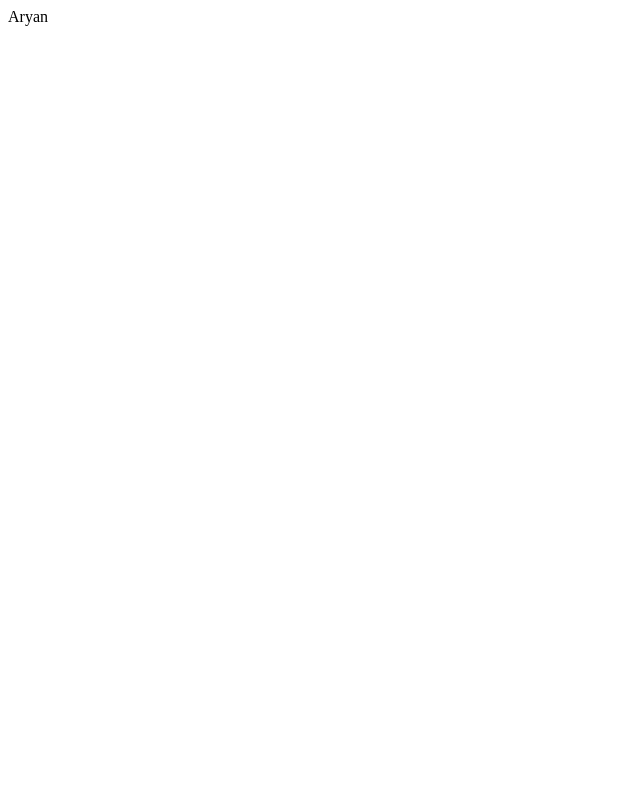
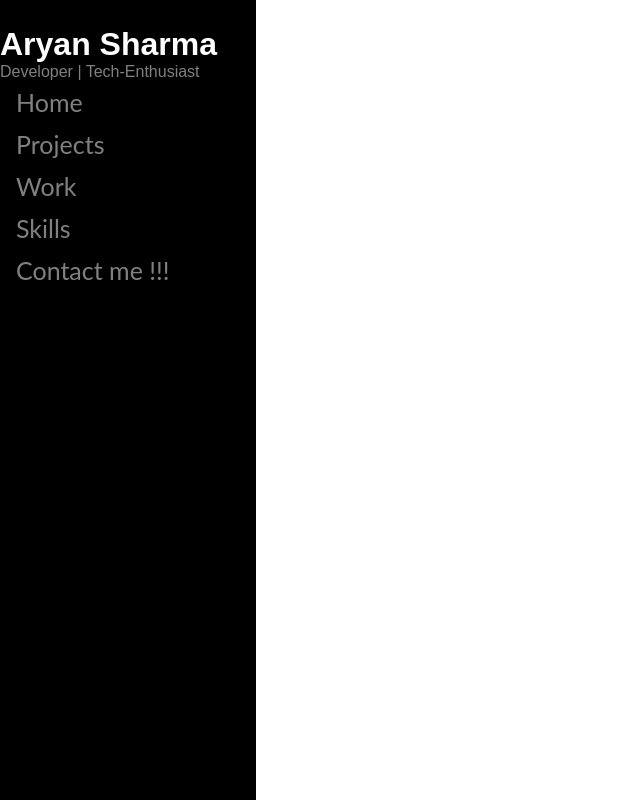
Before and after one commit to aryansharma23124/aryansharma23124.github.io, a plain HTML site: page index.html in a window 1280 px wide. Shown: the whole page, without its empty margins (0-640 px from the left). Drawn offline with nearby package versions, Linux system fonts and the light colour scheme.

Commit message:
Added Side Nav

```diff
--- a/index.html
+++ b/index.html
@@ -1,5 +1,73 @@
+<!DOCTYPE html>
 <html>
+<head>
+<meta charset="UTF-8">
+<meta name="viewport" content="width=device-width, initial-scale=1.0">
+<script src="https://ajax.googleapis.com/ajax/libs/jquery/3.3.1/jquery.min.js"></script>
+<style>
+body {
+  font-family: "Lato", sans-serif;
+}
+
+.sidenav {
+  width: 20%;
+  position: fixed;
+  z-index: 1;
+  top: 0px;
+  left: 0px;
+  background: black;
+  overflow-x: hidden;
+  padding: 8px 0;
+  height: 100%;
+}
+#name_side_nav{
+	left:6%;
+	font-family: sans-serif;
+}
+
+.sidenav a {
+  padding: 6px 8px 6px 16px;
+  text-decoration: none;
+  font-size: 25px;
+  color: grey;
+  display: block;
+}
+
+.sidenav a:hover {
+  color: white;
+}
+
+.main {
+  margin-left: 140px; /* Same width as the sidebar + left position in px */
+  font-size: 28px; /* Increased text to enable scrolling */
+  padding: 0px 10px;
+}
+
+@media screen and (max-height: 450px) {
+  .sidenav {padding-top: 15px;}
+  .sidenav a {font-size: 18px;}
+}
+</style>
+<title>Aryan Sharma</title>
+</head>
+
 <body>
-Aryan
+
+<div class="sidenav">
+	<div id="name_side_nav">
+		<br>
+		<b><font color="white" size="6">Aryan Sharma</font></b>
+		<br>
+		<font color="grey">Developer | Tech-Enthusiast</font>
+	</div>
+  <a href="#home">Home</a>
+  <a href="#projects">Projects</a>
+  <a href="#work">Work</a>
+  <a href="#skills">Skills</a>
+  <a href="#contact">Contact me !!!</a>
+</div>
+
+
 </body>
+
 </html>
```
